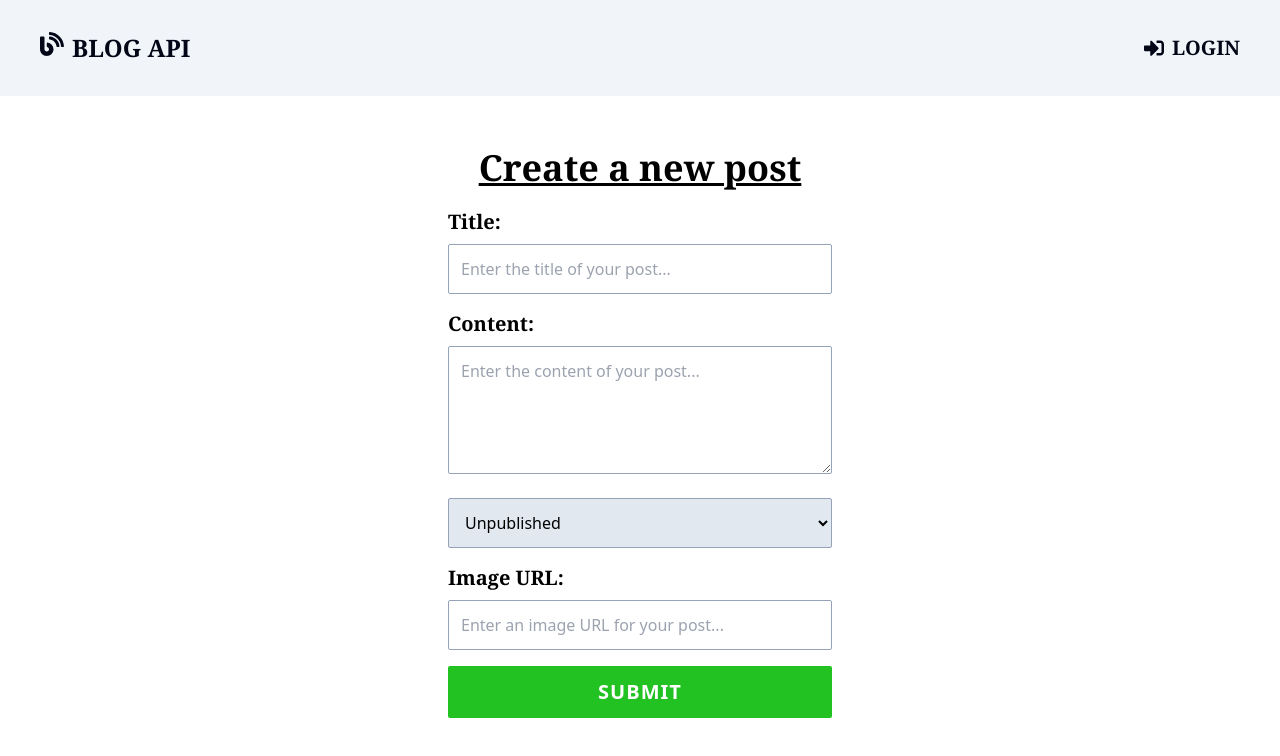
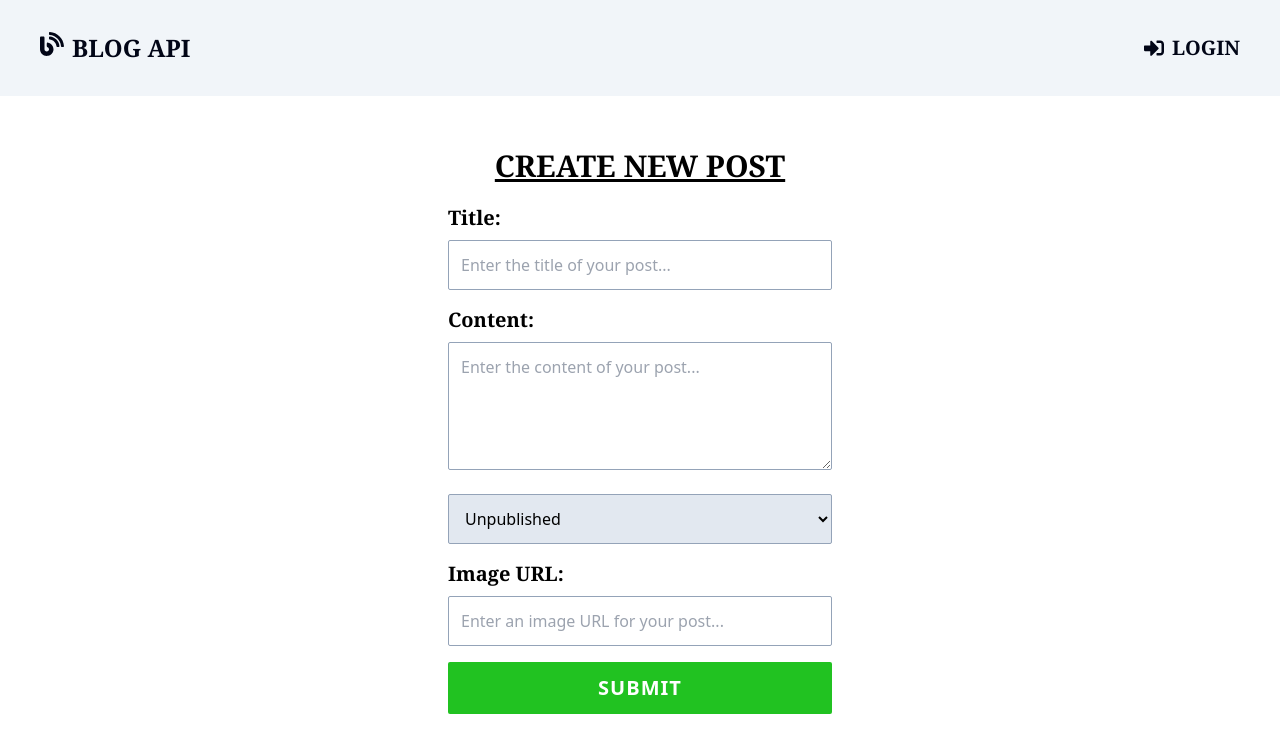
Before and after one commit to rulerpluralrural/odin-blog-api-cms, a React (Vite) app: page /create in a window 1280 px wide. Shown: the top 756 px of the page. Built offline with nearby package versions, Linux system fonts and the light colour scheme; no server answers.

Commit message:
Added Unauthorized page

```diff
--- a/src/App.jsx
+++ b/src/App.jsx
@@ -42,7 +42,7 @@ const App = () => {
 				<Routes>
 					<Route path="/" element={<Home user={user} />}></Route>
 					<Route path="/login" element={<Login setUser={setUser} />}></Route>
-					<Route path="/create" element={<CreatePost />}></Route>
+					<Route path="/create" element={<CreatePost user={user}/>}></Route>
 					<Route />
 				</Routes>
 			)}
--- a/src/components/CreatePostPage/FormHeader.jsx
+++ b/src/components/CreatePostPage/FormHeader.jsx
@@ -3,8 +3,8 @@ import React from 'react'
 const FormHeader = () => {
 	return (
 		<div className="py-3">
-			<h1 className="font-bold font-serif text-4xl text-center underline">
-				Create a new post
+			<h1 className="font-bold font-serif text-3xl text-center underline">
+				CREATE NEW POST
 			</h1>
 		</div>
 	);
--- a/src/pages/CreatePost.jsx
+++ b/src/pages/CreatePost.jsx
@@ -4,11 +4,12 @@ import FormHeader from "../components/CreatePostPage/FormHeader";
 import ImageInput from "../components/CreatePostPage/ImageInput";
 import PublishedOptions from "../components/CreatePostPage/PublishedOptions";
 import TitleInput from "../components/CreatePostPage/TitleInput";
+import Unauthorized from "./Unauthorized";
 import { useNavigate } from "react-router-dom";
 import { toast } from "react-toastify";
 import { PuffLoader } from "react-spinners";
 
-const CreatePost = () => {
+const CreatePost = ({ user }) => {
 	const navigate = useNavigate();
 	const [formData, setFormData] = useState({
 		title: "",
@@ -77,9 +78,13 @@ const CreatePost = () => {
 	if (loading) {
 		return (
 			<div className="flex flex-col items-center justify-center">
-				<PuffLoader size={150} color="#36d6b0" />
+				<PuffLoader size={125} color="#36d6b0" />
 			</div>
 		);
+	}
+
+	if (user && !user.isAdmin) {
+		return <Unauthorized />;
 	}
 
 	return (
--- a/src/pages/Home.jsx
+++ b/src/pages/Home.jsx
@@ -4,6 +4,7 @@ import PostList from "../components/HomePage/PostList";
 import CreateButton from "../components/HomePage/CreateButton";
 import SearchBox from "../components/HomePage/SearchBox";
 import Select from "../components/HomePage/Select";
+import Unauthorized from "./Unauthorized"
 
 export default function Home({ user }) {
 	const [posts, setPosts] = useState(null);
@@ -40,6 +41,12 @@ export default function Home({ user }) {
 		);
 	}
 
+	if (!user.isAdmin) {
+		return (
+			<Unauthorized />
+		);
+	}
+
 	return (
 		<div className="flex flex-col h-full px-72 gap-3">
 			<div className="flex items-center justify-between gap-2 pt-10">
--- /dev/null
+++ b/src/pages/Unauthorized.jsx
@@ -0,0 +1,17 @@
+import React from "react";
+
+const Unauthorized = () => {
+	return (
+		<div className="flex flex-col gap-5 items-center justify-center py-10">
+			<h1 className="font-bold font-serif text-2xl">
+				Only admin's are authorized to view this page
+			</h1>
+			<img
+				src="404.jpg"
+				className="w-[500px] border-[1px] border-slate-300 rounded-md"
+			/>
+		</div>
+	);
+};
+
+export default Unauthorized;
```
Also changed, not shown: public/404.jpg (added), 1 other file (tests, documents, lock files or other folders).
